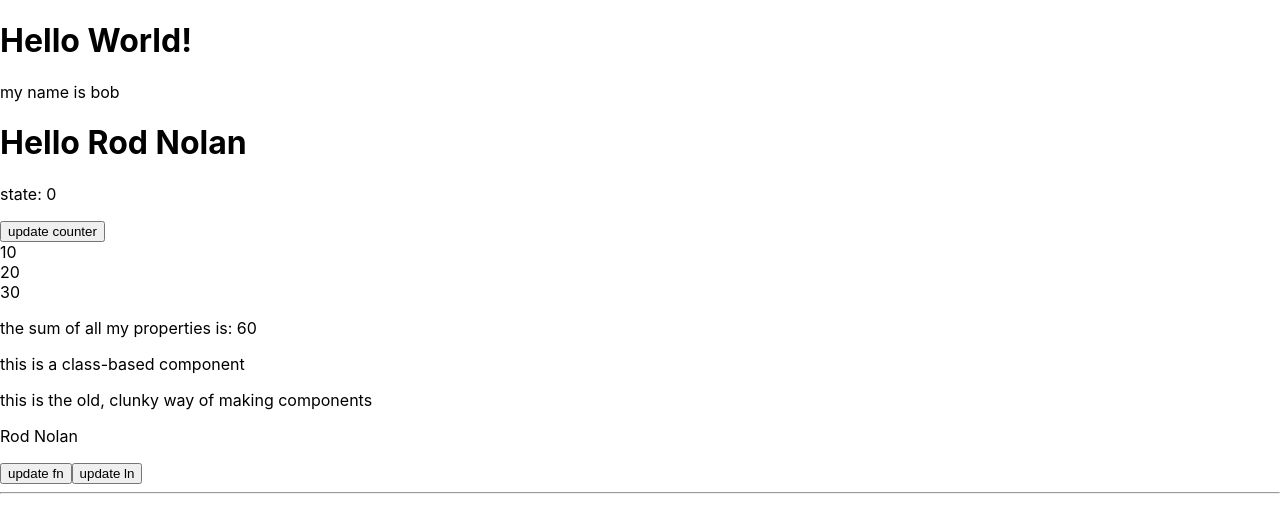
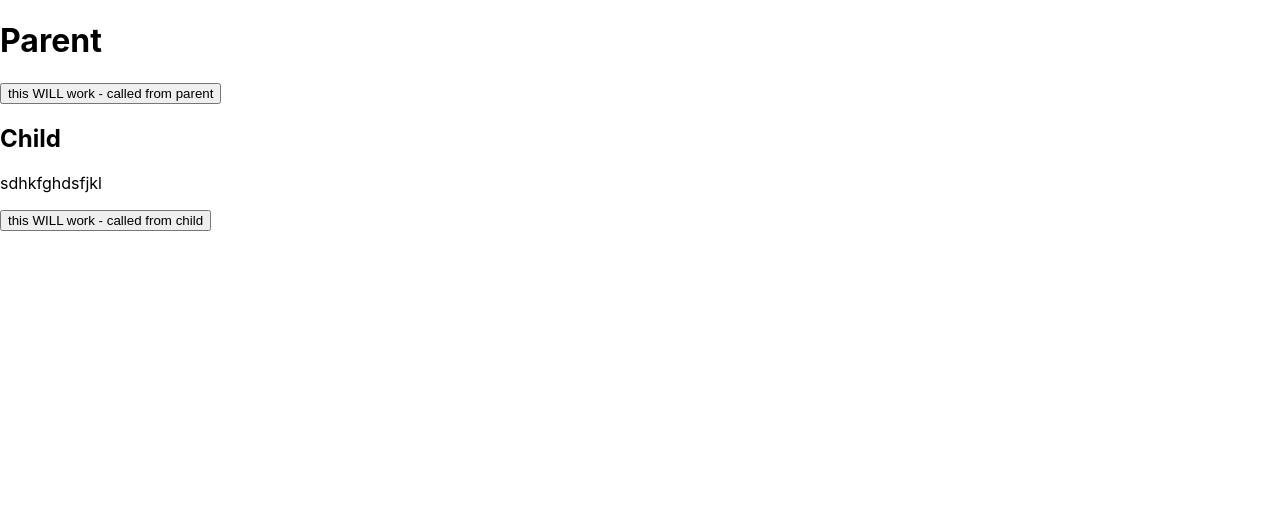
Before and after one commit to jeffgalo31/2022-09-react, a React (Create React App) app: page / in a window 1280 px wide. Shown: the top 532 px of the page. Built offline with nearby package versions, Linux system fonts and the light colour scheme.

Commit message:
inverse data flow... just before afternon break

```diff
--- /dev/null
+++ b/src/Child.js
@@ -0,0 +1,23 @@
+import React from "react";
+
+export class Child extends React.Component {
+
+  // constructor(props) {
+  //   super(props)
+  // }
+
+  render() {
+    return <>
+      <h2>Child</h2>
+      <p>
+        {this.props.p1}
+      </p>
+      <button onClick={() => {
+        this.props.p1UpdaterFunction('sent from child component');
+        // console.log(somePropValue);
+      }}>this WILL work - called from child</button>
+
+    </>
+  }
+
+}
--- a/src/MyClassComponent.js
+++ b/src/MyClassComponent.js
@@ -7,7 +7,8 @@ export class MyClassComponent extends React.Component {
     super(props);
     this.state = {
       fn: "Rod",
-      ln: "Nolan"
+      ln: "Nolan",
+      someString: 'abc'
     };
   }
 
@@ -15,6 +16,25 @@ export class MyClassComponent extends React.Component {
     return <>
       <p>{this.props.description}</p>
       <p>{this.props.optionalSubDescription}</p>
+
+      <p>state:
+        {this.state.someString}
+        {this.state.fn}
+        {this.state.ln}
+      </p>
+      <button onClick={ () => {
+        this.setState(
+          {someString: 'bob'},
+          (  ) => {
+            console.log('at this point, I know state has been updated', this.state.someString);
+          }
+        );
+        // this.state = {...this.state, someString: 'bob'}
+        console.log('this is proof that setState is async', this.state.someString);
+
+      }}
+      >update string version of state</button>
+
 
       <p>{this.state.fn} {this.state.ln}</p>
       <button onClick={ () => {
--- a/src/MyFirstComponent.js
+++ b/src/MyFirstComponent.js
@@ -38,11 +38,22 @@ export const MyFirstComponent = ({ greeting, ...props }) => {
   // let setCounter = resultsfromusestate[1];
 
   const [counter, setCounter] = useState(0);
+  const [person, setPerson] = useState({
+    fn: 'mickey',
+    mn: 'billy',
+    ln: 'mouse',
+  });
 
   return <>
     <h1>{greeting}</h1>
     <p>state: {counter}</p>
+    <p>person: {person.fn} {person.mn} {person.ln}</p>
     <button onClick={() => setCounter(5)}>update counter</button>
+
+    <button onClick={() => setPerson({...person, fn: 'bob'})}>update person fn</button>
+    <button onClick={() => setPerson({...person, ln: 'barker'})}>update person ln</button>
+    <button onClick={() => setPerson({...person, fn: 'bob', ln: 'barker'})}>update whole person</button>
+
     <br />
 
     {/* standard HTML
--- /dev/null
+++ b/src/Parent.js
@@ -0,0 +1,27 @@
+import { useState } from "react";
+import { Child } from "./Child"
+
+export const Parent = () => {
+
+  // let somePropValue = 'sdhkfghdsfjkl';
+  const [somePropValue, setSomePropValue] = useState('sdhkfghdsfjkl');
+
+  return <>
+  <h1>Parent</h1>
+
+  {/*
+  this is an example of what NOT to do
+  <button onClick={() => {
+    somePropValue = 'x,kcbvkjdhsbvkjhsbjkvhcbjvbxc';
+    console.log(somePropValue);
+  }}>this will not work</button> */}
+
+  <button onClick={() => {
+    setSomePropValue('x,kcbvkjdhsbvkjhsbjkvhcbjvbxc');
+    // console.log(somePropValue);
+  }}>this WILL work - called from parent</button>
+
+  <Child p1={somePropValue} p1UpdaterFunction={setSomePropValue} />
+
+  </>
+}
--- a/src/index.js
+++ b/src/index.js
@@ -1,13 +1,15 @@
 import  { StrictMode } from 'react';
 import ReactDOM from 'react-dom/client';
 import './index.css';
-import {App} from './App';
+// import {App} from './App';
 import reportWebVitals from './reportWebVitals';
+import { Parent } from './Parent';
 
 const root = ReactDOM.createRoot(document.getElementById('root'));
 root.render(
   <StrictMode>
-    <App />
+    {/* <App /> */}
+    <Parent />
   </StrictMode>
 );
 
```
